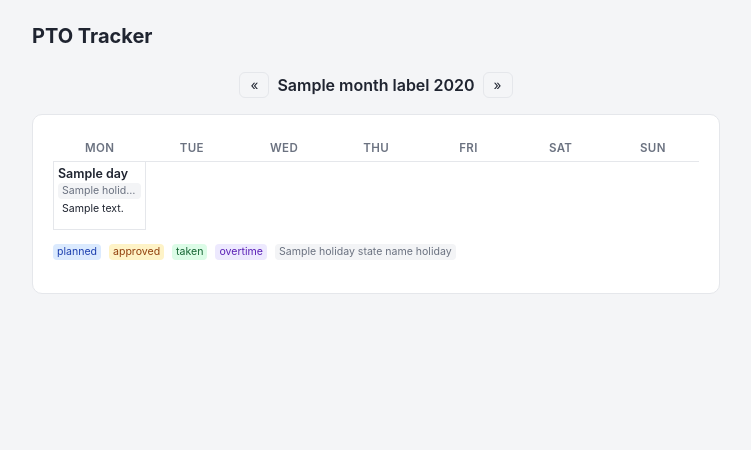
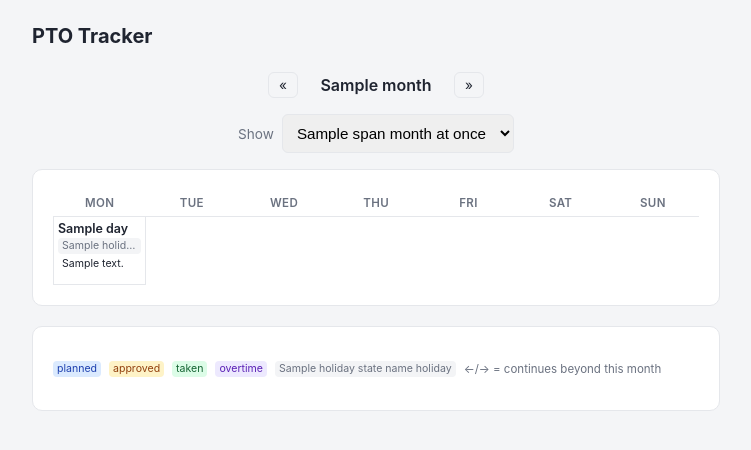
Before and after one commit to Boisti13/pto-tracker, a Flask app: template templates/calendar.html in a window 1280 px wide. Shown: the top 450 px of the page, without its empty margins (264-1015 px from the left). Run offline with Flask 3, Linux system fonts and the light colour scheme; the template is opened without the code that fills it: most values are stand-ins (such as "Sample title", 1, 10 or a date in 2020).

Commit message:
Make the calendar view span multiple months, with a continuation arrow
The calendar previously showed one month at a time with no hint that
a vacation continued past it. Add a "Show N months at once" selector
(1/2/3/6) so a multi-month or year-crossing entry can be seen in full
on one page, and a <- / -> arrow on the edge day whenever an entry
still runs past whatever span is currently shown.

Co-Authored-By: Claude Sonnet 5 <noreply@anthropic.com>

```diff
--- a/app.py
+++ b/app.py
@@ -1022,6 +1022,10 @@ def _calendar_month(year, month):
                     "note": r["note"],
                     "half": half,
                     "account": r["account"] if kind == "overtime" else None,
+                    # flags whether the entry actually runs past this rendered month's
+                    # edge, so a one-month-at-a-time view doesn't hide the rest of it
+                    "continued_before": d == month_start and rstart < month_start,
+                    "continues_after": d == month_end and rend > month_end,
                 }
                 d += timedelta(days=1)
 
@@ -1046,6 +1050,9 @@ def _calendar_month(year, month):
     return weeks
 
 
+CALENDAR_SPANS = (1, 2, 3, 6)
+
+
 @app.route("/calendar")
 @login_required
 def calendar_view():
@@ -1056,14 +1063,25 @@ def calendar_view():
     month = int(request.args.get("month", today.month))
     if not 1 <= month <= 12:
         year, month = _shift_month(year, 1, month - 1)
-    prev_year, prev_month = _shift_month(year, month, -1)
-    next_year, next_month = _shift_month(year, month, 1)
+    try:
+        span = int(request.args.get("span", 1))
+    except ValueError:
+        span = 1
+    if span not in CALENDAR_SPANS:
+        span = 1
+    prev_year, prev_month = _shift_month(year, month, -span)
+    next_year, next_month = _shift_month(year, month, span)
+    months = []
+    for i in range(span):
+        y, m = _shift_month(year, month, i)
+        months.append({"year": y, "month": m, "label": f"{MONTH_NAMES[m]} {y}", "weeks": _calendar_month(y, m)})
     return render_template(
         "calendar.html",
         year=year,
         month=month,
-        month_label=MONTH_NAMES[month],
-        weeks=_calendar_month(year, month),
+        span=span,
+        spans=CALENDAR_SPANS,
+        months=months,
         prev_year=prev_year,
         prev_month=prev_month,
         next_year=next_year,
--- a/static/style.css
+++ b/static/style.css
@@ -236,6 +236,18 @@ input[type="checkbox"] { width: auto; padding: 0; }
 .calendar-nav { justify-content: center; }
 .cal-month-label { font-weight: 600; min-width: 140px; text-align: center; }
 
+.calendar-span-row {
+  display: flex;
+  justify-content: center;
+  align-items: center;
+  gap: 8px;
+  margin-bottom: 16px;
+}
+.calendar-span-row label { display: inline; margin: 0; color: var(--muted); font-size: 0.85rem; }
+.calendar-span-row select { width: auto; }
+
+.cal-block-label { margin: 0 0 10px; font-size: 1rem; }
+
 .table-scroll { overflow-x: auto; }
 
 .calendar-table { width: 100%; min-width: 580px; border-collapse: collapse; table-layout: fixed; }
--- a/templates/calendar.html
+++ b/templates/calendar.html
@@ -3,31 +3,44 @@
 {% block content %}
 
 <div class="year-switch calendar-nav">
-  <a href="{{ url_for('calendar_view', year=prev_year, month=prev_month) }}">&laquo;</a>
-  <span class="cal-month-label">{{ month_label }} {{ year }}</span>
-  <a href="{{ url_for('calendar_view', year=next_year, month=next_month) }}">&raquo;</a>
+  <a href="{{ url_for('calendar_view', year=prev_year, month=prev_month, span=span) }}">&laquo;</a>
+  <span class="cal-month-label">{{ months[0].label }}{% if months | length > 1 %} &ndash; {{ months[-1].label }}{% endif %}</span>
+  <a href="{{ url_for('calendar_view', year=next_year, month=next_month, span=span) }}">&raquo;</a>
 </div>
 
+<form method="get" action="{{ url_for('calendar_view') }}" class="calendar-span-row">
+  <input type="hidden" name="year" value="{{ year }}">
+  <input type="hidden" name="month" value="{{ month }}">
+  <label for="span">Show</label>
+  <select id="span" name="span" onchange="this.form.submit()">
+    {% for s in spans %}
+    <option value="{{ s }}" {{ "selected" if s == span else "" }}>{{ s }} month{{ "s" if s > 1 else "" }} at once</option>
+    {% endfor %}
+  </select>
+</form>
+
+{% for m in months %}
 <div class="card">
+  {% if months | length > 1 %}<h3 class="cal-block-label">{{ m.label }}</h3>{% endif %}
   <div class="table-scroll">
     <table class="calendar-table">
       <thead>
         <tr><th>Mon</th><th>Tue</th><th>Wed</th><th>Thu</th><th>Fri</th><th>Sat</th><th>Sun</th></tr>
       </thead>
       <tbody>
-        {% for week in weeks %}
+        {% for week in m.weeks %}
         <tr>
           {% for day in week %}
           {% if day is none %}
           <td class="cal-day empty"></td>
           {% else %}
           <td class="cal-day {{ 'weekend' if day.is_weekend else '' }} {{ 'today' if day.is_today else '' }}"
-              title="{{ day.holiday or '' }}{% if day.entry %}{{ ' — ' if day.holiday else '' }}{{ day.entry.note or (day.entry.kind | capitalize) }}{{ ' (half day)' if day.entry.half else '' }}{% endif %}">
+              title="{{ day.holiday or '' }}{% if day.entry %}{{ ' — ' if day.holiday else '' }}{{ day.entry.note or (day.entry.kind | capitalize) }}{{ ' (half day)' if day.entry.half else '' }}{{ ' (continues beyond this month)' if day.entry.continues_after else '' }}{{ ' (continued from before)' if day.entry.continued_before else '' }}{% endif %}">
             <span class="cal-daynum">{{ day.day }}</span>
             {% if day.holiday %}<span class="cal-tag tag-holiday">{{ day.holiday }}</span>{% endif %}
             {% if day.entry %}
             <span class="cal-tag {{ 'tag-overtime' if day.entry.kind == 'overtime' else 'tag-' + day.entry.status }}">
-              {{ day.entry.note or (day.entry.kind | capitalize) }}{% if day.entry.half %} &frac12;{% endif %}
+              {% if day.entry.continued_before %}&larr; {% endif %}{{ day.entry.note or (day.entry.kind | capitalize) }}{% if day.entry.half %} &frac12;{% endif %}{% if day.entry.continues_after %} &rarr;{% endif %}
             </span>
             {% endif %}
           </td>
@@ -38,12 +51,17 @@
       </tbody>
     </table>
   </div>
+</div>
+{% endfor %}
+
+<div class="card">
   <p class="muted calendar-legend">
     <span class="cal-tag tag-planned">planned</span>
     <span class="cal-tag tag-approved">approved</span>
     <span class="cal-tag tag-taken">taken</span>
     <span class="cal-tag tag-overtime">overtime</span>
     <span class="cal-tag tag-holiday">{{ holiday_state_name }} holiday</span>
+    <span class="muted" style="font-size:0.72rem;">&larr;/&rarr; = continues beyond this month</span>
   </p>
 </div>
 
```
Also changed, not shown: README.md.
